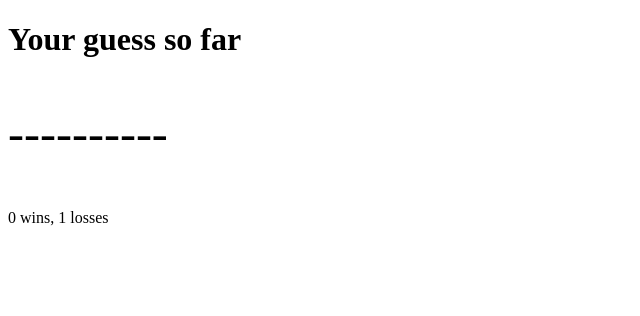
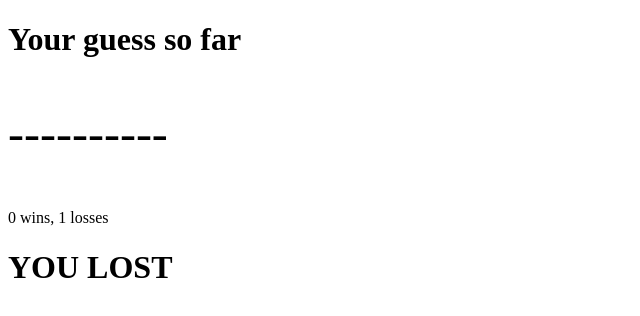
Before and after one commit to kennywenny/wordguess, a plain HTML site: page index.html in a window 1280 px wide. Shown: the whole page, without its empty margins (0-640 px from the left). Drawn offline with Linux system fonts and the light colour scheme.

Commit message:
Game status added

```diff
--- a/index.html
+++ b/index.html
@@ -12,6 +12,7 @@
   <p id="guessed_word"></p>
   <p id="feedback"></p>
   <p><span id="wins"></span> wins, <span id="losses"></span> losses</p>
+  <h1 id="game_result">HELLO</h1>
   <script src="./script.js"></script>
 </body>
 </html>
--- a/script.js
+++ b/script.js
@@ -13,6 +13,7 @@ const guessedWordElement = document.querySelector('#guessed_word')
 const feedbackElement = document.querySelector('#feedback')
 const winsElement = document.querySelector('#wins')
 const lossesElement = document.querySelector('#losses')
+const gameResultElement = document.querySelector('#game_result')
 
 const winsKey = 'wins'
 const lossesKey = 'losses'
@@ -71,7 +72,7 @@ function winGame() {
   clearInterval(timer)
   wins++
   localStorage.setItem(winsKey, wins)
-  // TODO: Big WINNER message
+  gameResultElement.textContent = 'YOU WON'
   renderWinLosses()
 }
 
@@ -79,7 +80,7 @@ function loseGame() {
   clearInterval(timer)
   losses++
   localStorage.setItem(lossesKey, losses)
-  // TODO: Big LOSER message
+  gameResultElement.textContent = 'YOU LOST'
   renderWinLosses()
 }
 
```
